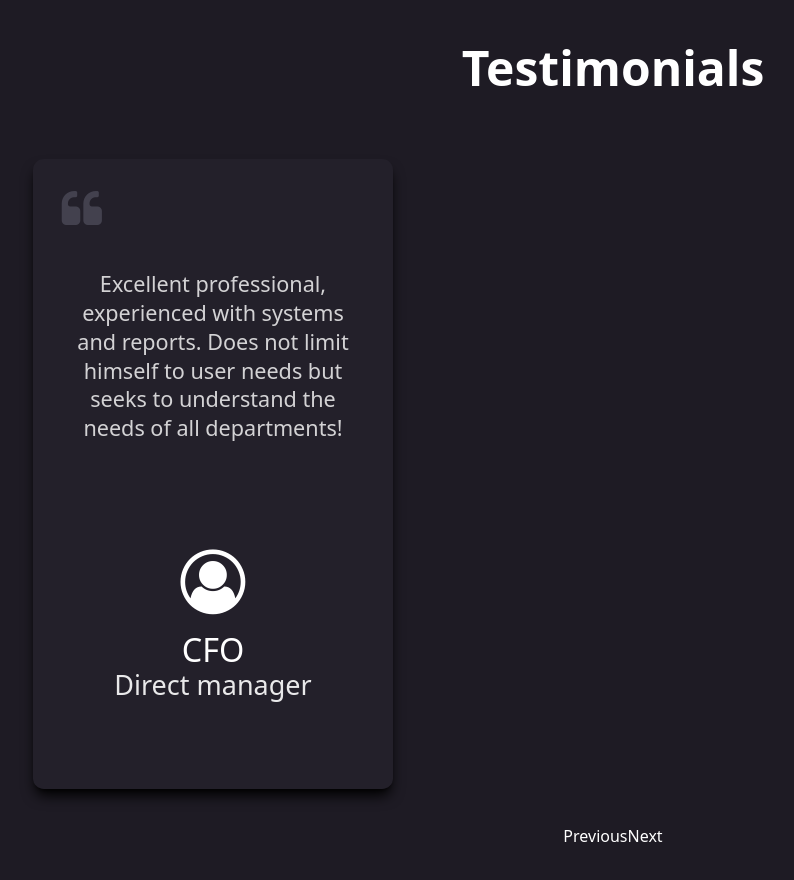
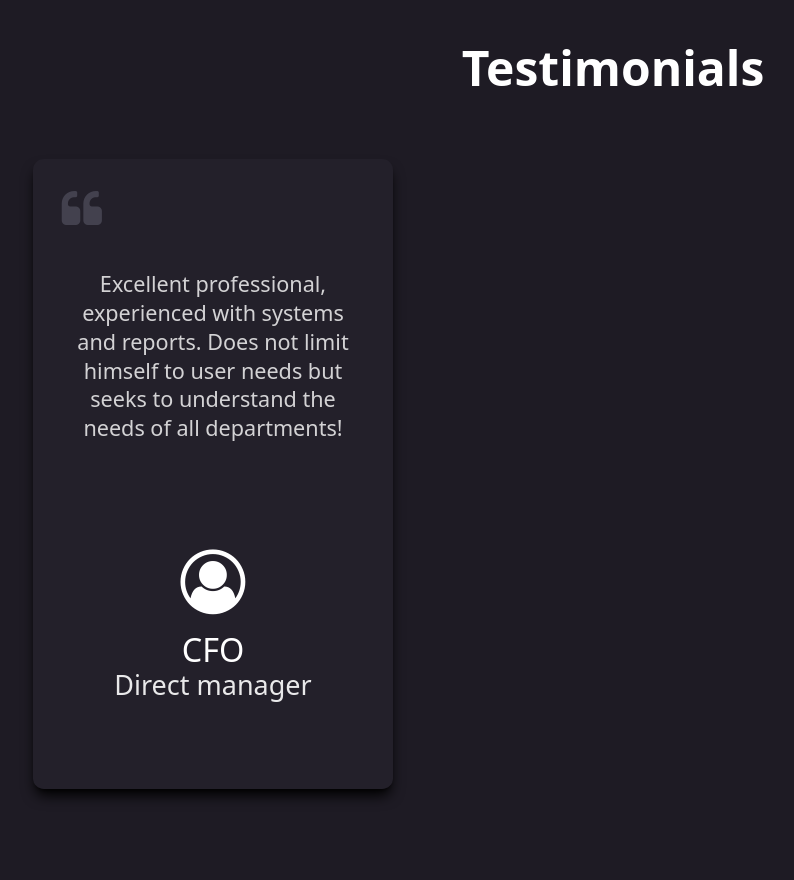
Before and after one commit to douglasyabuki/Portfolio, a React (Vite) app: page / in a window 1280 px wide. Shown: the part 1860-2740 px from the top of the page, without its empty margins (27-821 px from the left). Built offline with nearby package versions, Linux system fonts and the light colour scheme; a web font is replaced by a local one.

Commit message:
Commit 50: Add button layout on testimonial arrows

```diff
--- a/src/components/main-view/about/testimonial/testimonial-row/TestimonialRow.tsx
+++ b/src/components/main-view/about/testimonial/testimonial-row/TestimonialRow.tsx
@@ -45,7 +45,7 @@ export default function TestimonialRow({ list }: ITestimonialRowProps) {
 
   // Returns the row of cards with or without the carousel depending on screen width
   return (
-    <div className="container flex justify-center overflow-x-hidden">
+    <div className="container flex justify-center">
       {requiresCarousel ? (
         <TestimonialCarousel list={list}></TestimonialCarousel>
       ) : (
--- a/src/components/main-view/about/testimonial/testimonial-row/testimonial-carousel/TestimonialCarousel.tsx
+++ b/src/components/main-view/about/testimonial/testimonial-row/testimonial-carousel/TestimonialCarousel.tsx
@@ -20,7 +20,7 @@ export default function TestimonialCarousel({ list }: ITestimonialCarouselProps)
 
   const scrollToCard = (i: number) => {
     setCurrentCard(i);
-    const getReference = document.getElementById(`#${i}`)
+    const getReference = document.getElementById(`#${i}`);
     getReference.scrollIntoView({
       behavior: 'smooth',
       block: 'nearest',
@@ -45,10 +45,10 @@ export default function TestimonialCarousel({ list }: ITestimonialCarouselProps)
   };
 
   return (
-    <div className="block w-full">
-      <div className="flex  w-full overflow-auto scrollbar-hidden ">
+    <div className="group block relative w-full">
+      <div className="scrollbar-hidden flex w-full overflow-scroll">
         {list.map((item) => (
-          <div className='min-w-full m-auto' id={`#${item.id}`}>
+          <div className="m-auto min-w-full" id={`#${item.id}`}>
             <TestimonialCard
               key={item.id}
               href={item.href}
@@ -59,8 +59,10 @@ export default function TestimonialCarousel({ list }: ITestimonialCarouselProps)
           </div>
         ))}
       </div>
-      <button onClick={() => previousCard()}>Previous</button>
-      <button onClick={() => nextCard()}>Next</button>
+      <div className='hidden container absolute justify-between top-0 bottom-0 group-hover:flex'>
+        <button onClick={() => previousCard()}><i className='fa fa-angle-left text-5xl'></i></button>
+        <button onClick={() => nextCard()}><i className='fa fa-angle-right text-5xl'></i></button>
+      </div>
     </div>
   );
 }
--- a/src/index.css
+++ b/src/index.css
@@ -22,3 +22,14 @@ body,
 .custom-bg-divider-2 {
   background: linear-gradient(4.5deg, #19181f 50%, #1e1b24 50%);
 }
+
+/* For Webkit-based browsers (Chrome, Safari and Opera) */
+.scrollbar-hide::-webkit-scrollbar {
+    display: none;
+}
+
+/* For IE, Edge and Firefox */
+.scrollbar-hide {
+    -ms-overflow-style: none;  /* IE and Edge */
+    scrollbar-width: none;  /* Firefox */
+}
```
